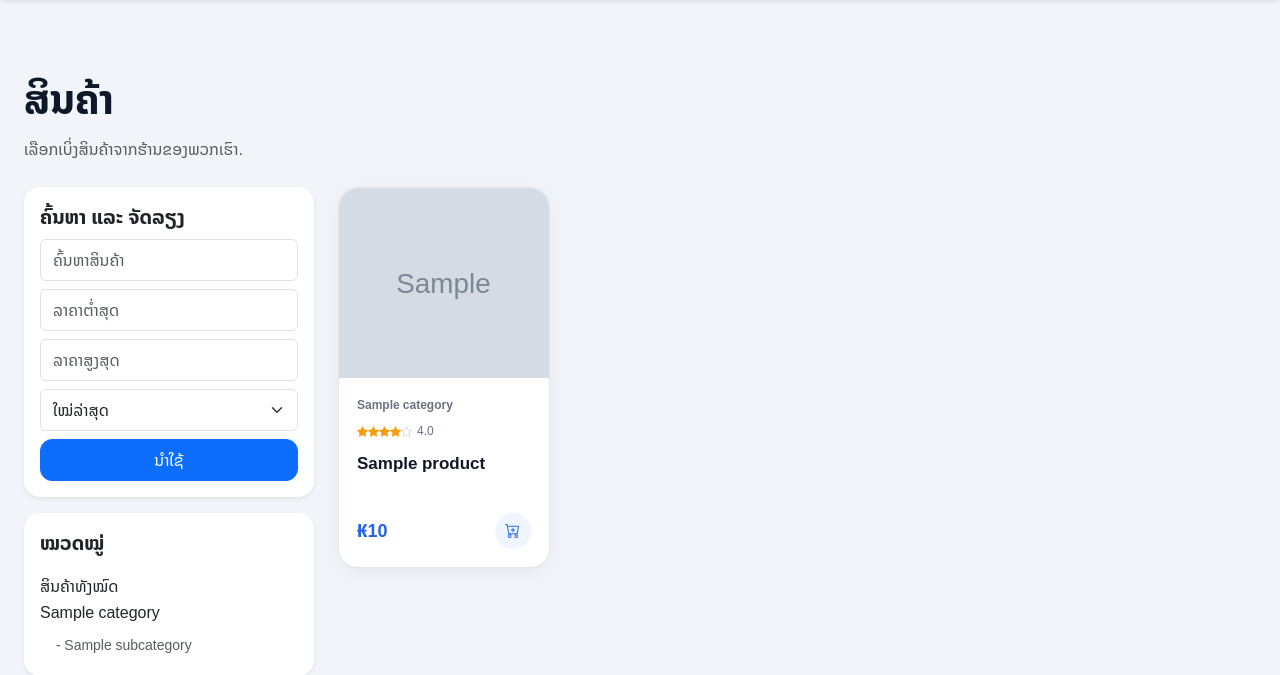
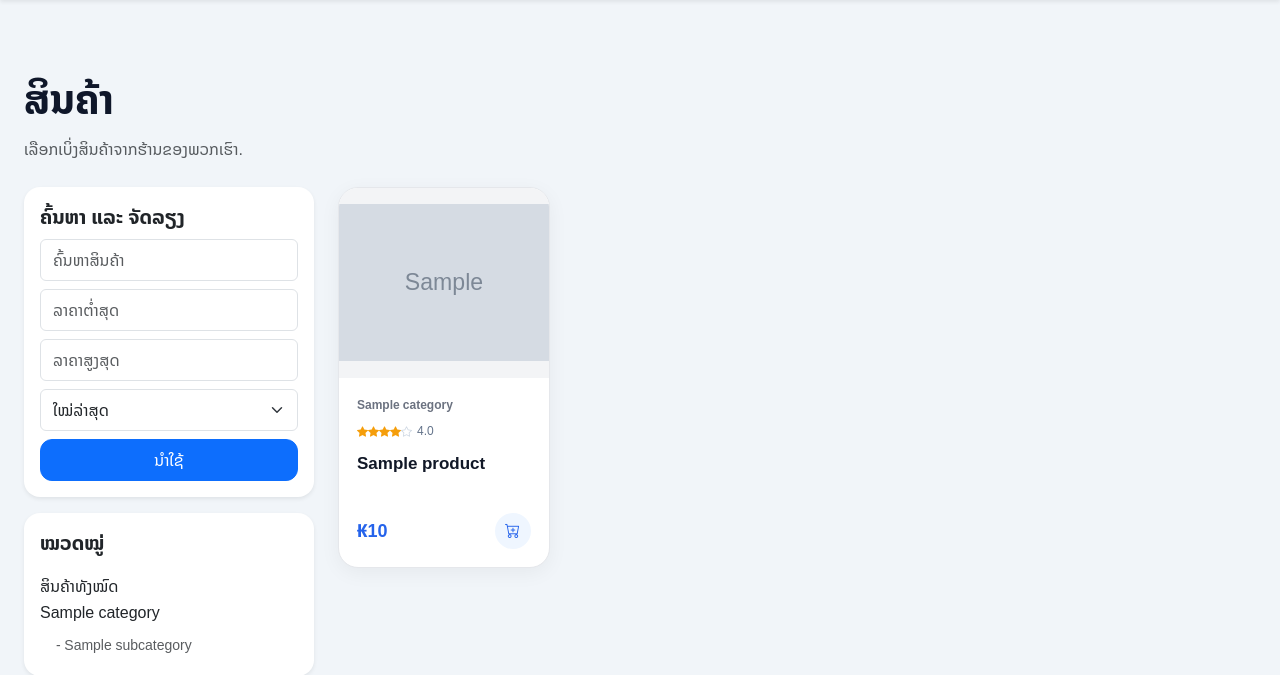
Before and after one commit to tswbxiongmusic-sys/marketplace-project, a Django app: page /products/ in a window 1280 px wide. Shown: the part 68-743 px from the top of the page. Run offline with Django 5.2, Linux system fonts and the light colour scheme; tables that the repository leaves empty hold one stand-in row (values such as "Sample post"); grey boxes marked "Sample" are stand-in pictures.

Commit message:
Show full product photo in cards instead of cropping (object-fit: contain)

```diff
--- a/static/css/home.css
+++ b/static/css/home.css
@@ -646,7 +646,7 @@
 .product-image img {
     width: 100%;
     height: 100%;
-    object-fit: cover;
+    object-fit: contain;
     transition: transform 0.35s ease;
 }
 
@@ -665,7 +665,7 @@
     inset: 0;
     width: 100%;
     height: 100%;
-    object-fit: cover;
+    object-fit: contain;
     opacity: 0;
     transition: opacity 0.6s ease, transform 0.35s ease;
 }
--- a/templates/core/home.html
+++ b/templates/core/home.html
@@ -2,7 +2,7 @@
 {% load static humanize %}
 
 {% block extra_css %}
-<link rel="stylesheet" href="{% static 'css/home.css' %}?v=20260822-smallercards">
+<link rel="stylesheet" href="{% static 'css/home.css' %}?v=20260822-imagecontain">
 {% endblock %}
 
 {% block content %}
--- a/templates/products/list.html
+++ b/templates/products/list.html
@@ -6,7 +6,7 @@
 {% endblock %}
 
 {% block extra_css %}
-<link rel="stylesheet" href="{% static 'css/home.css' %}?v=20260822-smallercards">
+<link rel="stylesheet" href="{% static 'css/home.css' %}?v=20260822-imagecontain">
 {% endblock %}
 
 {% block content %}
```
